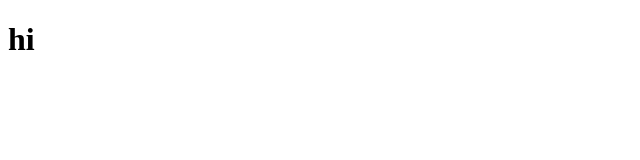
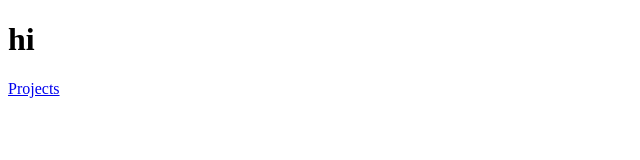
Before and after one commit to mehtasagar/mehtasagar.github.io, a plain HTML site: page index.html in a window 1280 px wide. Shown: the full height of the page, 0-640 px from the left. Drawn offline with Linux system fonts and the light colour scheme.

Commit message:
Project Link added

```diff
--- a/index.html
+++ b/index.html
@@ -4,5 +4,6 @@
 </head>
 <body>
 <h1>hi</h1>
+<a href="https://github.com/mehtasagar/Projects">Projects</a>
 </body>
 </html>
```
